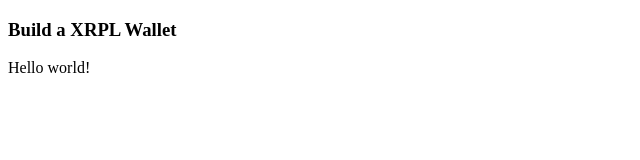
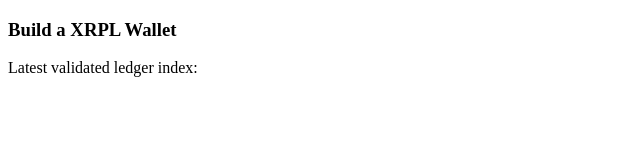
Before and after one commit to ItaloGustavoS/XRP-Wallet, an Electron app: page view/template.html in a window 1024 px wide. Shown: the whole page, without its empty margins (0-640 px from the left). Drawn offline with Linux system fonts and the light colour scheme.

Commit message:
Update template.html to display latest validated ledger index

```diff
--- a/view/template.html
+++ b/view/template.html
@@ -14,7 +14,9 @@
   </head>
 
   <body>
+    <!-- Step 1 code modifications - start -->
     <h3>Build a XRPL Wallet</h3>
-    <span>Hello world!</span>
+    Latest validated ledger index: <strong id="ledger-index"></strong>
+    <!-- Step 1 code modifications - end -->
   </body>
 </html>
```
